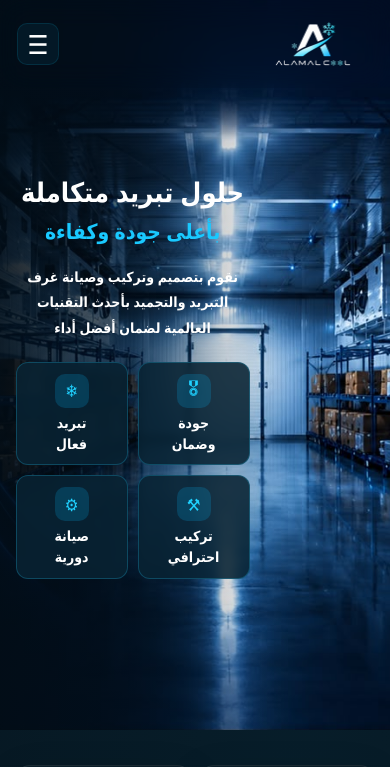
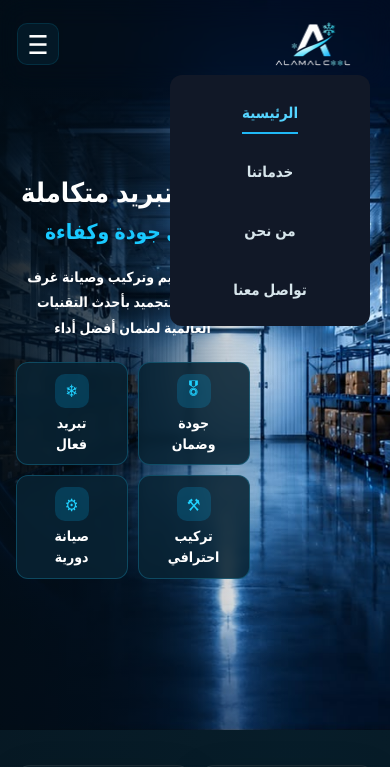
Before and after one commit to hamedmosa49/El-Amal, a plain HTML site: page index.html in a window 390 px wide. Both pictures are taken after a click on the button "فتح القائمة". Shown: the top 767 px of the page. Drawn offline with Linux system fonts and the light colour scheme.

Commit message:
Add files via upload

```diff
--- a/Css/mobile.css
+++ b/Css/mobile.css
@@ -79,6 +79,20 @@
     .nav-links,
     .nav-phone {
         display: none !important;
+    }
+
+    .nav-links.show {
+        display: flex !important;
+        position: absolute;
+        top: 75px;
+        right: 20px;
+        flex-direction: column;
+        width: 200px;
+        padding: 15px;
+        gap: 15px;
+        background: #111827;
+        border-radius: 12px;
+        z-index: 9999;
     }
 
 
--- a/Js/index.js
+++ b/Js/index.js
@@ -19,6 +19,7 @@ links.forEach(function (link) {
 });
 
 
+
 // تغيير شكل الـ Navbar أثناء النزول
 window.addEventListener("scroll", function () {
 
```
